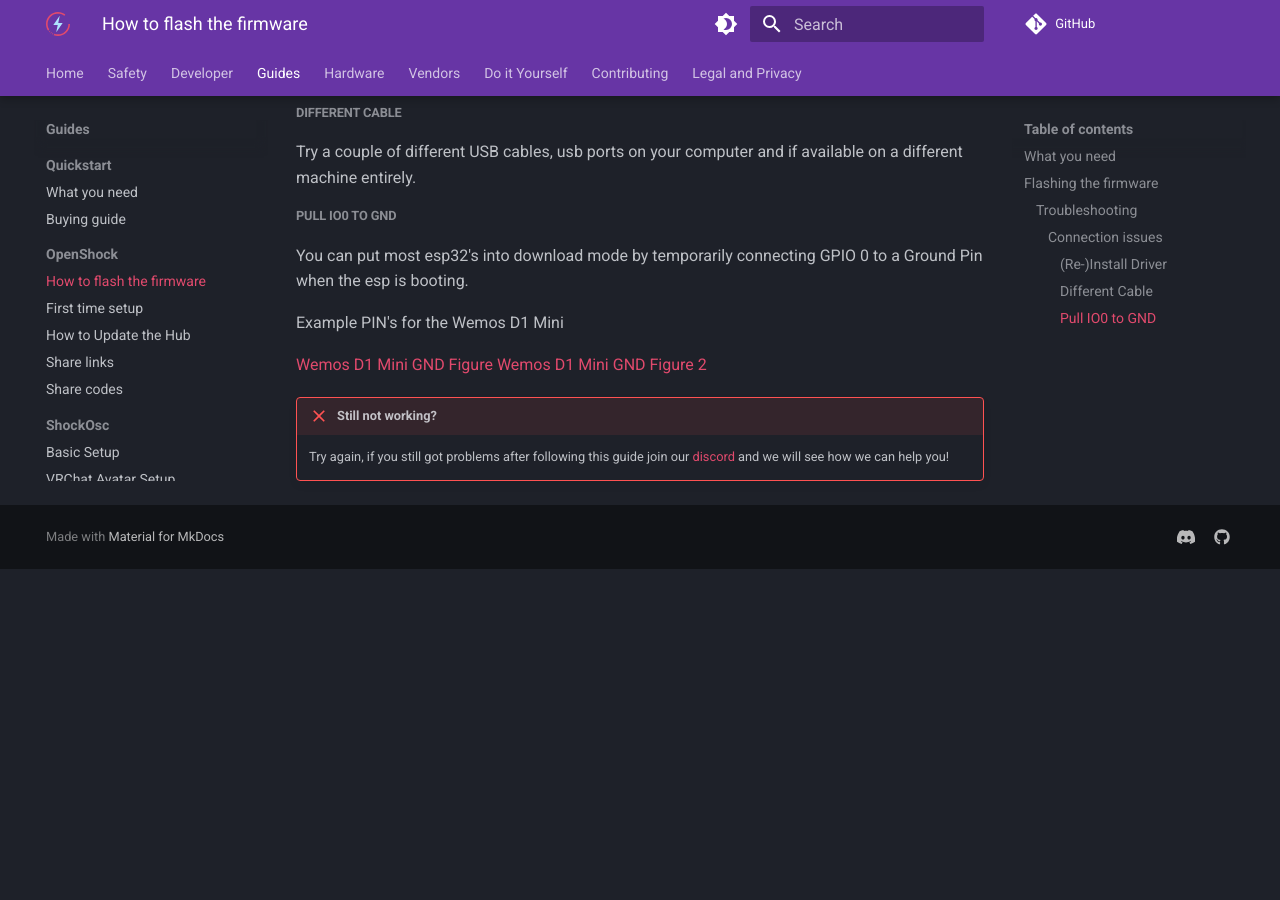
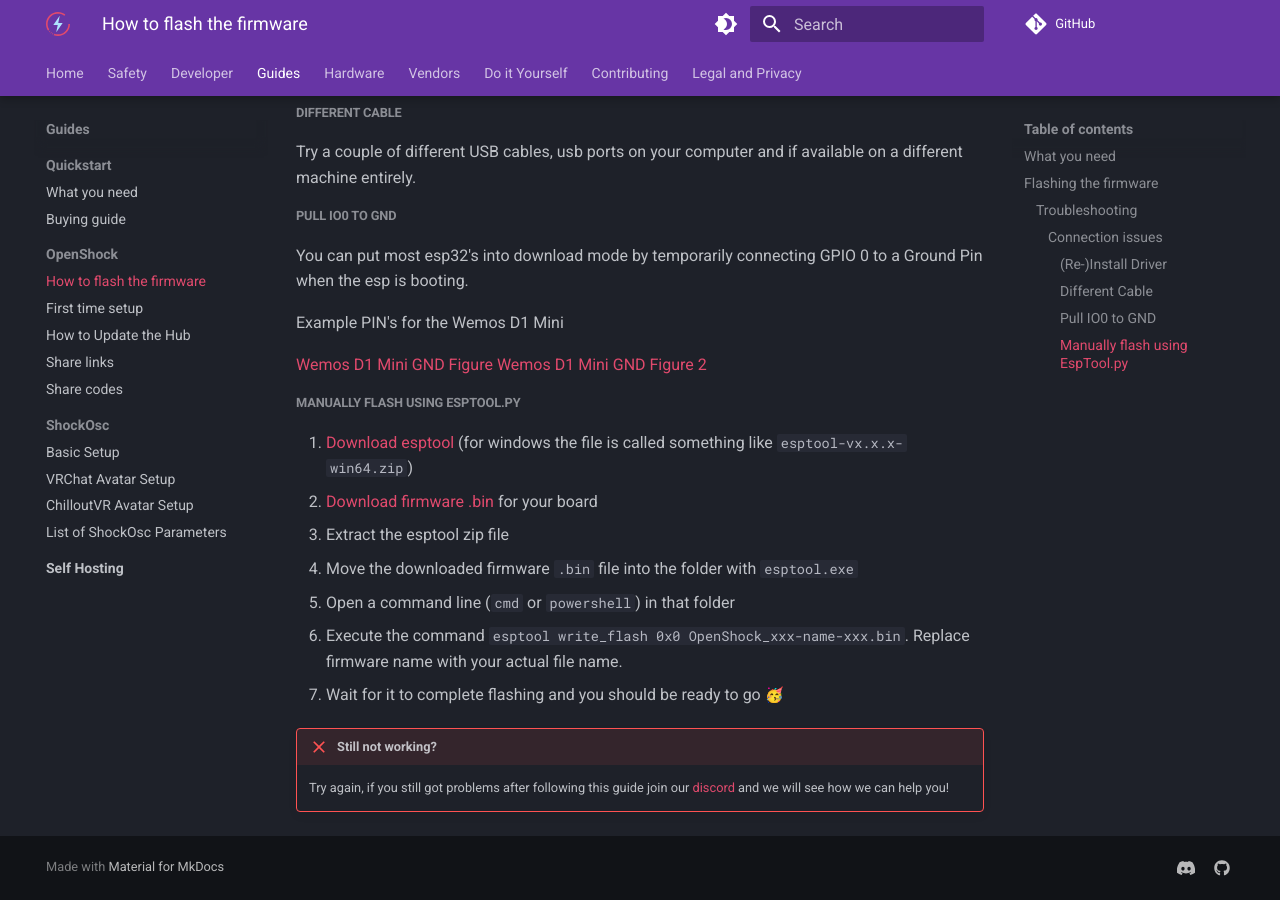
Before and after one commit to OpenShock/Wiki, an MkDocs documentation site: the page built from docs/guides/openshock-how-to-flash-your-board.md, in a window 1280 px wide and 900 px high, scrolled down 1903 px. Built offline with MkDocs 1.6.1 and Material for MkDocs 9.7.7, drawn with Linux system fonts in a browser that asks for light colours; emoji names are drawn with the system emoji font; comment, search, counter and statistics services are not loaded; before the commit the page ends 2472 px from its top, so only the background shows below that.

Commit message:
Add esptool.exe guide

```diff
--- a/docs/guides/openshock-how-to-flash-your-board.md
+++ b/docs/guides/openshock-how-to-flash-your-board.md
@@ -50,6 +50,15 @@
 [Wemos D1 Mini GND Figure](../static/boards/wemos-d1-mini-esp32/gnd-figure.webp)
 [Wemos D1 Mini GND Figure 2](../static/boards/wemos-d1-mini-esp32/gnd-figure2.webp)
 
+##### Manually flash using EspTool.py
+
+1. [Download esptool](https://github.com/espressif/esptool/releases/latest) (for windows the file is called something like `esptool-vx.x.x-win64.zip `)
+2. [Download firmware .bin](https://github.com/OpenShock/Firmware/releases/latest) for your board
+3. Extract the esptool zip file
+4. Move the downloaded firmware `.bin` file into the folder with `esptool.exe`
+5. Open a command line (`cmd` or `powershell`) in that folder
+6. Execute the command `esptool write_flash 0x0 OpenShock_xxx-name-xxx.bin`. Replace firmware name with your actual file name.
+7. Wait for it to complete flashing and you should be ready to go :partying_face:
 
 !!! failure "Still not working?"
     Try again, if you still got problems after following this guide join our [discord](https://discord.gg/OpenShock) and we will see how we can help you!
```
